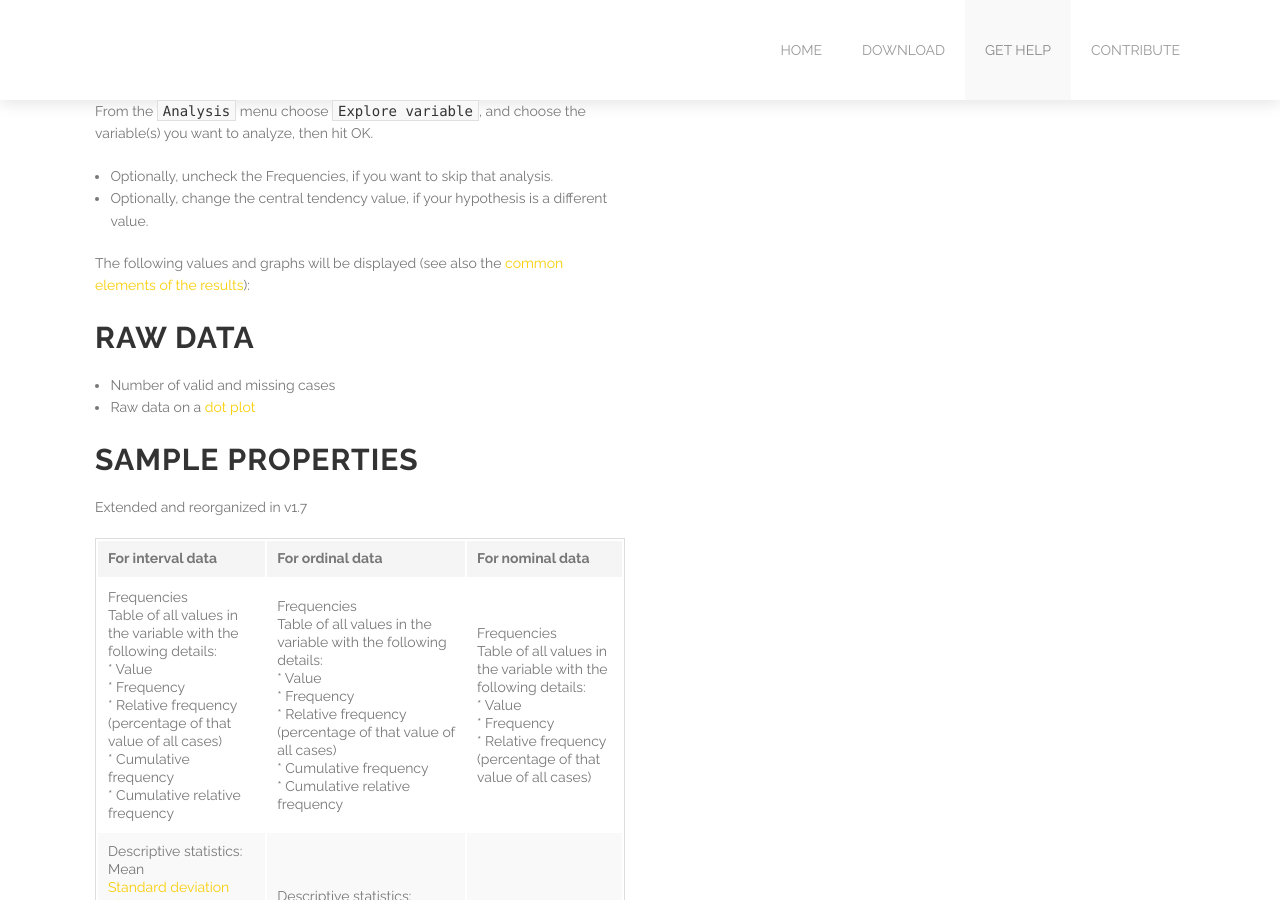
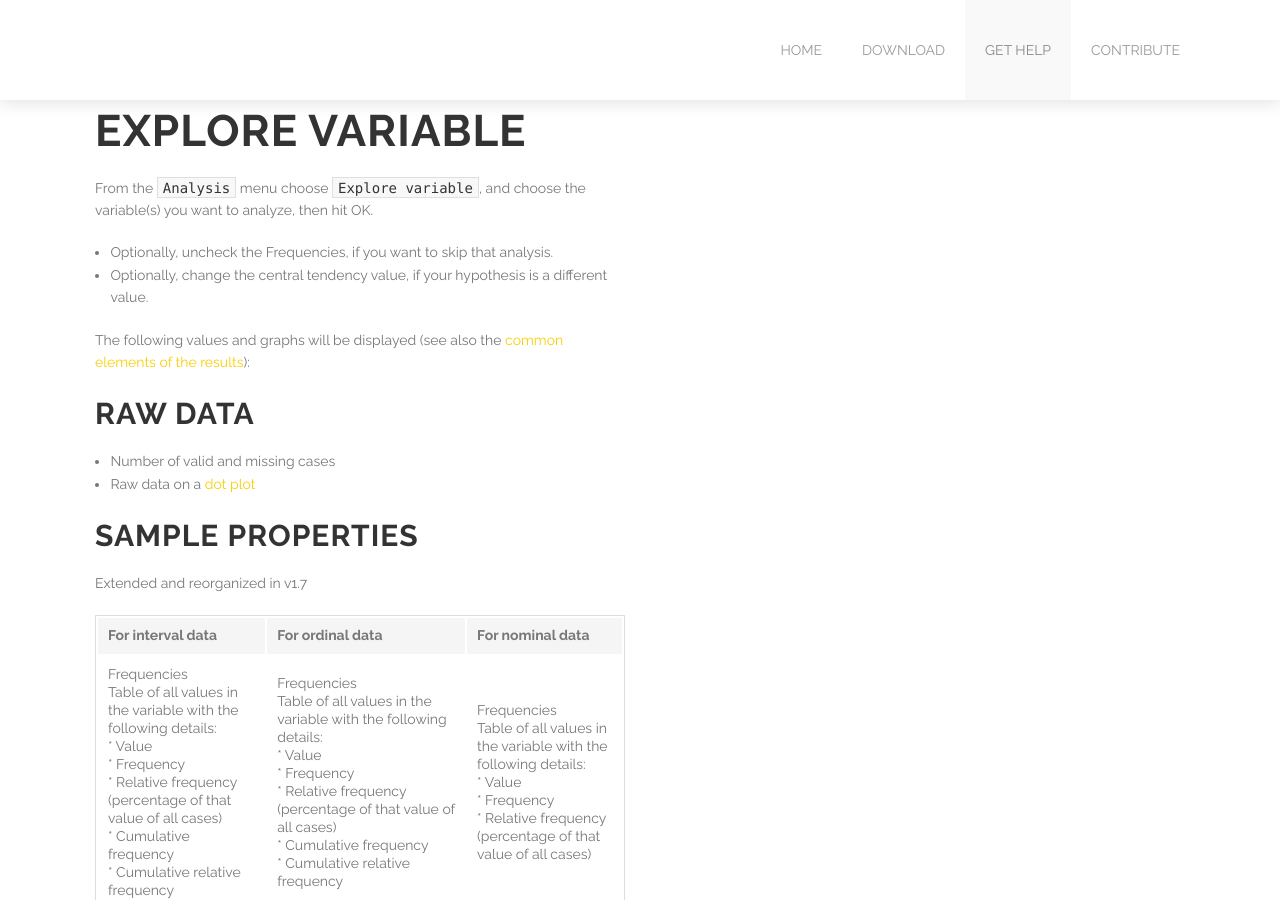
Before and after one commit to cogstat/cogstat_website, a Jekyll site: the page built from documentation/1.8/Explore variable.md, in a window 1280 px wide and 900 px high. Built offline with Jekyll 4.4.1, drawn with Linux system fonts in a browser that asks for light colours.

Commit message:
Update Explore variable.md

```diff
--- a/documentation/1.8/Explore variable.md
+++ b/documentation/1.8/Explore variable.md
@@ -3,6 +3,7 @@ layout: page
 title:  "Explore variable"
 section_id: get_help
 ---
+# Explore variable
 From the `Analysis` menu choose `Explore variable`, and choose the variable(s) you want to analyze, then hit OK.
 
 * Optionally, uncheck the Frequencies, if you want to skip that analysis.
```
